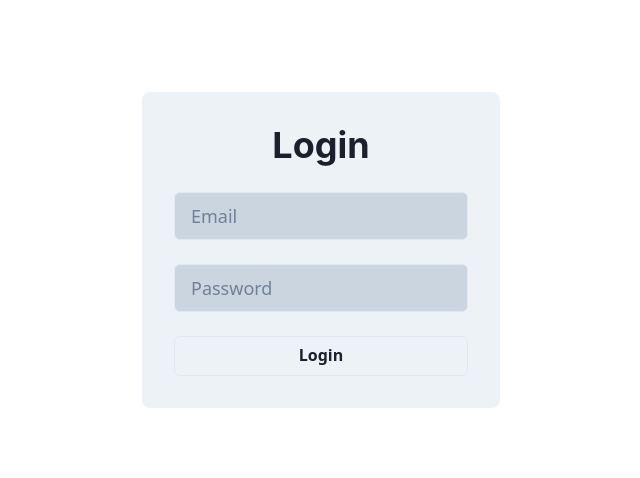
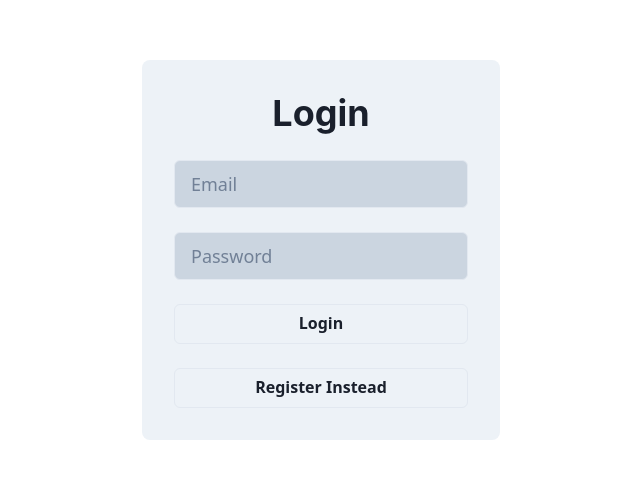
Before and after one commit to KennedyMungai/fullstack_todo_frontend, a Next.js app: page /auth/login in a window 1280 px wide. Shown: the part 150-628 px from the top of the page, without its empty margins (319-959 px from the left). Built offline with nearby package versions, Linux system fonts and the light colour scheme.

Commit message:
Added a registration button

```diff
--- a/src/components/auth/Login.tsx
+++ b/src/components/auth/Login.tsx
@@ -8,6 +8,7 @@ import {
 	Input,
 	useColorModeValue
 } from '@chakra-ui/react'
+import Link from 'next/link'
 import { useForm } from 'react-hook-form'
 
 type Props = {}
@@ -77,7 +78,16 @@ const Login = (props: Props) => {
 						variant={'outline'}
 						colorScheme='gray'
 					>
-						Login
+						<Link href='/auth/login'>Login</Link>
+					</Button>
+					<Button
+						w={'100%'}
+						mt={6}
+						type='submit'
+						variant={'outline'}
+						colorScheme='gray'
+					>
+						<Link href='/auth/register'>Register Instead</Link>
 					</Button>
 				</form>
 			</Flex>
```
